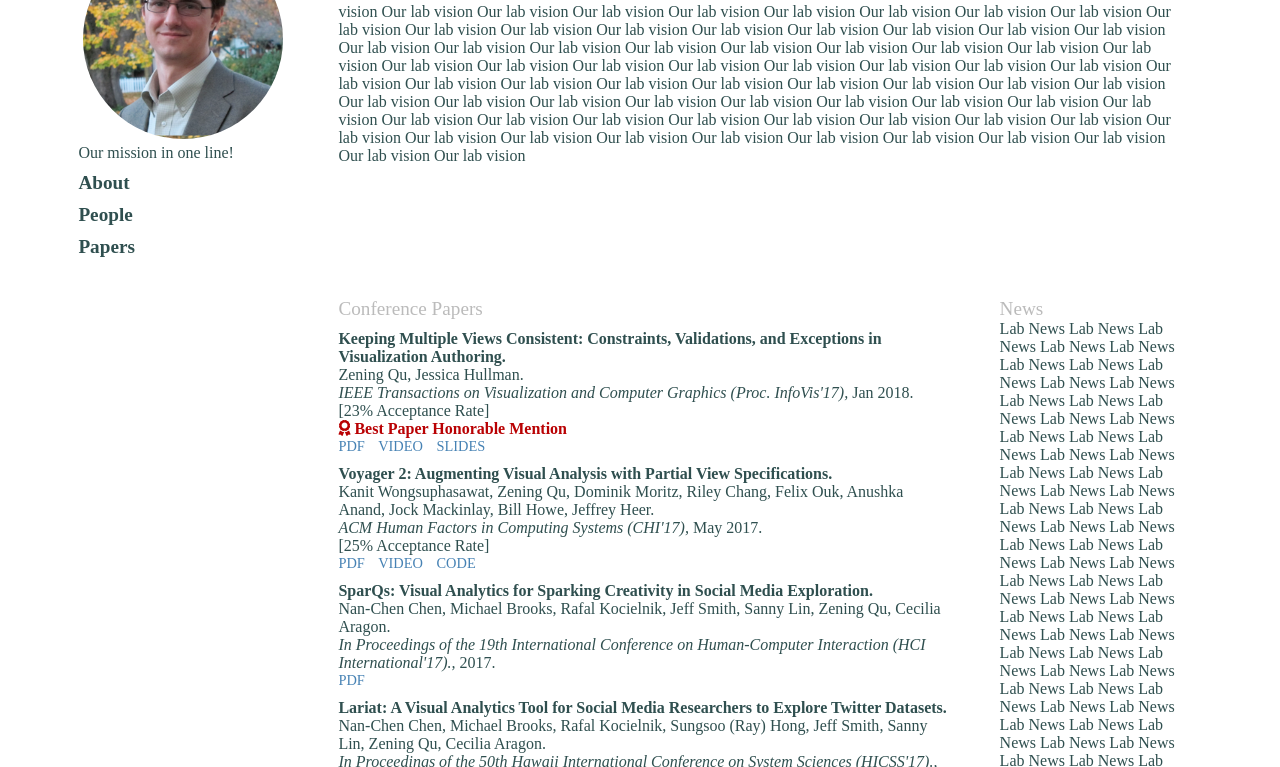
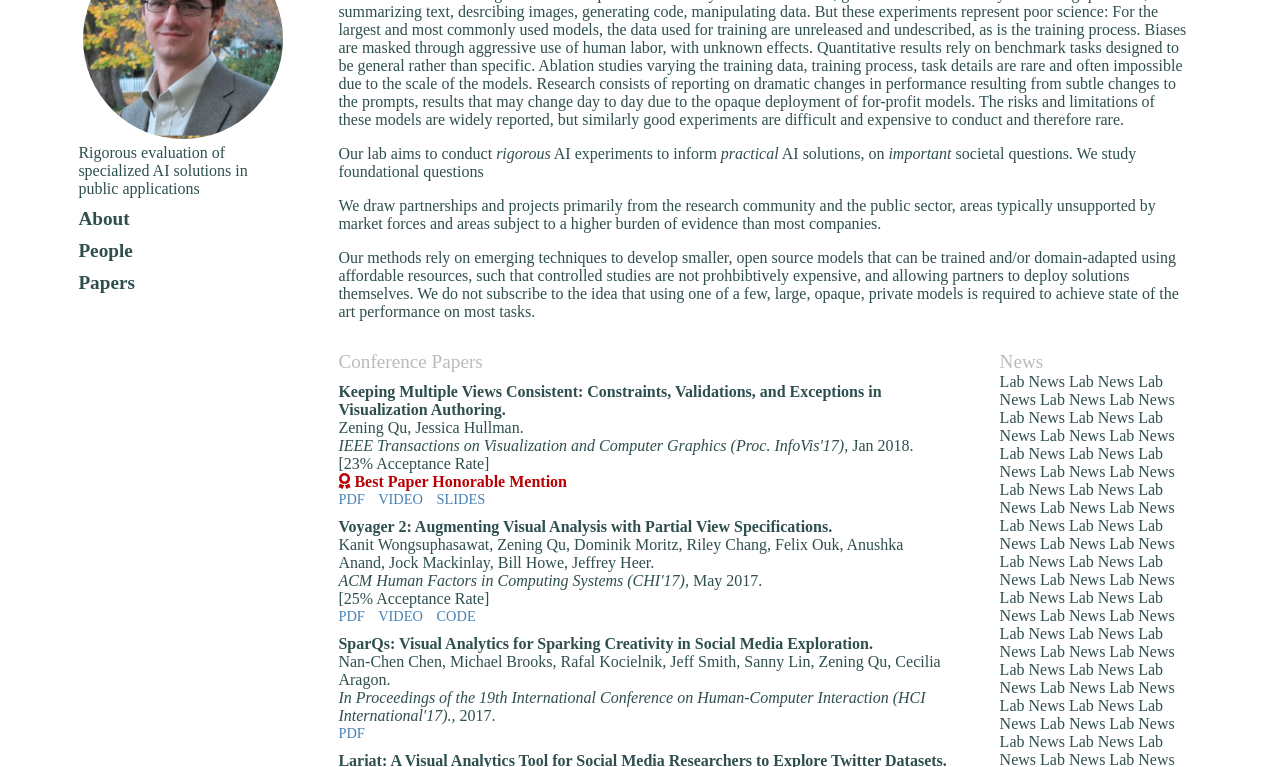
Before and after one commit to BillHoweLab/BillHoweLab.github.io, a website: page index.html in a window 1280 px wide. Shown: the part 116-883 px from the top of the page. Drawn offline with Linux system fonts and the light colour scheme.

Commit message:
Draft vision and mission

```diff
--- a/index.html
+++ b/index.html
@@ -14,7 +14,7 @@
 <body>
   <a id="photo-container" href="https://billhowelab.github.io/">
     <div id="photo"></div>
-    <div id="slogan">Our mission in one line!</div>
+    <div id="slogan">Rigorous evaluation of specialized AI solutions in public applications</div>
 
     <div class="tab animated-text" id="page-about" data-content="About">About</div>
     <div class="tab animated-text" id="page-people" data-content="People">People</div>
@@ -22,30 +22,36 @@
   </a>
 
   <div id="self-intro">
-    <div id="name">Bill Howe Lab</div>
-
+    <div id="name">Volitional AI Lab</div>
+<!-- Rigorous AI Lab -->
+    <!-- Intentional AI Lab -->
+    <!-- Deliberate AI Lab -->
     <!-- <a href=""><span><i class="fas fa-envelope-open"></i></span><span>zqu (at) uw.edu</span></a> -->
     <a href="https://twitter.com/ZeningQu"><span><i class="fab fa-twitter"></i></span><span>Twitter</span></a>
     <a href="https://github.com/ZeningQu"><span><i class="fab fa-github-alt"></i></span><span>GitHub</span></a>
     <!-- <a href="cv.pdf"><span><i class="fas fa-file"></i></span><span>CV</span></a> -->
 
     <div>
-      Our lab vision Our lab vision Our lab vision Our lab vision Our lab vision
-      Our lab vision Our lab vision Our lab vision Our lab vision Our lab vision
-      Our lab vision Our lab vision Our lab vision Our lab vision Our lab vision
-      Our lab vision Our lab vision Our lab vision Our lab vision Our lab vision
-      Our lab vision Our lab vision Our lab vision Our lab vision Our lab vision
-      Our lab vision Our lab vision Our lab vision Our lab vision Our lab vision
-      Our lab vision Our lab vision Our lab vision Our lab vision Our lab vision
-      Our lab vision Our lab vision Our lab vision Our lab vision Our lab vision
-      Our lab vision Our lab vision Our lab vision Our lab vision Our lab vision
-      Our lab vision Our lab vision Our lab vision Our lab vision Our lab vision
-      Our lab vision Our lab vision Our lab vision Our lab vision Our lab vision
-      Our lab vision Our lab vision Our lab vision Our lab vision Our lab vision
-      Our lab vision Our lab vision Our lab vision Our lab vision Our lab vision
-      Our lab vision Our lab vision Our lab vision Our lab vision Our lab vision
-      Our lab vision Our lab vision Our lab vision Our lab vision Our lab vision
-      Our lab vision Our lab vision Our lab vision Our lab vision Our lab vision
+      Generative AI is enabling automation experiments in every sector of research, government, and industry:
+      answering questions, summarizing text, desrcibing images, generating code, manipulating data.
+      But these experiments represent poor science: For the largest and most commonly used models,
+      the data used for training are unreleased and undescribed, as is the training process. Biases are masked through
+      aggressive use of human labor, with unknown effects.  Quantitative results rely on benchmark tasks designed to be general rather than specific.
+      Ablation studies varying the training data, training process, task details are rare and often impossible due to the scale of the models.
+      Research consists of reporting on dramatic changes in performance resulting from subtle changes to the prompts, results that may change
+      day to day due to the opaque deployment of for-profit models. The risks and limitations of these models are widely reported, but similarly good experiments are difficult and expensive to conduct and therefore rare.
+     <p></p>
+      Our lab aims to conduct <i>rigorous</i> AI experiments to inform <i>practical</i> AI solutions, on <i>important</i> societal questions.
+      We study foundational questions
+<p></p>
+      We draw partnerships and projects primarily from the research community and the public sector, areas typically unsupported by market forces
+      and areas subject to a higher burden of evidence than most companies.
+      <p></p>
+
+      Our methods rely on emerging techniques to develop smaller, open source models that can be trained and/or domain-adapted using affordable resources,
+      such that controlled studies are not prohbibtively expensive, and allowing partners to deploy solutions themselves.  We do not subscribe to the idea
+      that using one of a few, large, opaque, private models is required to achieve state of the art performance on most tasks.
+
     </div>
   </div>
 
```
